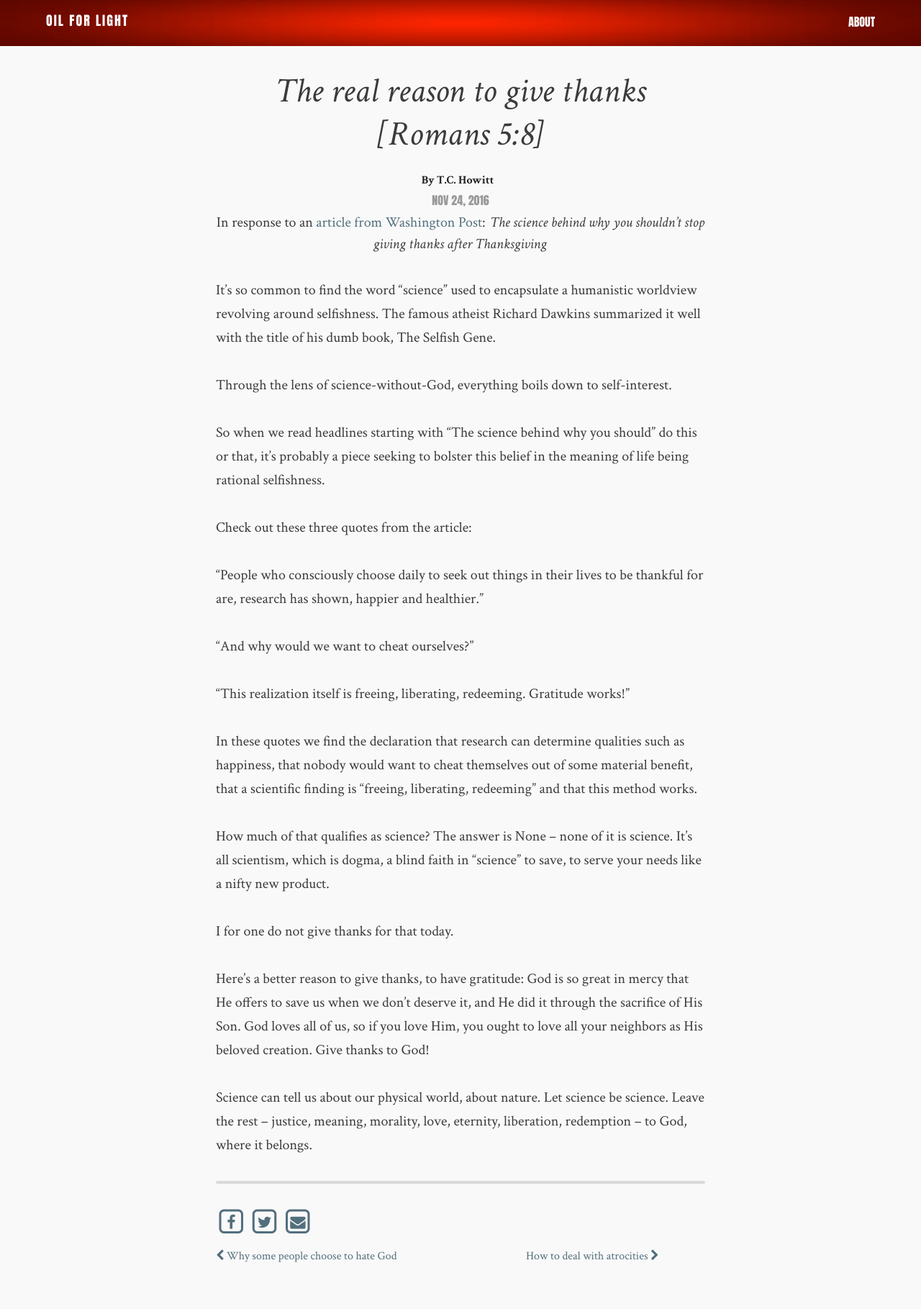
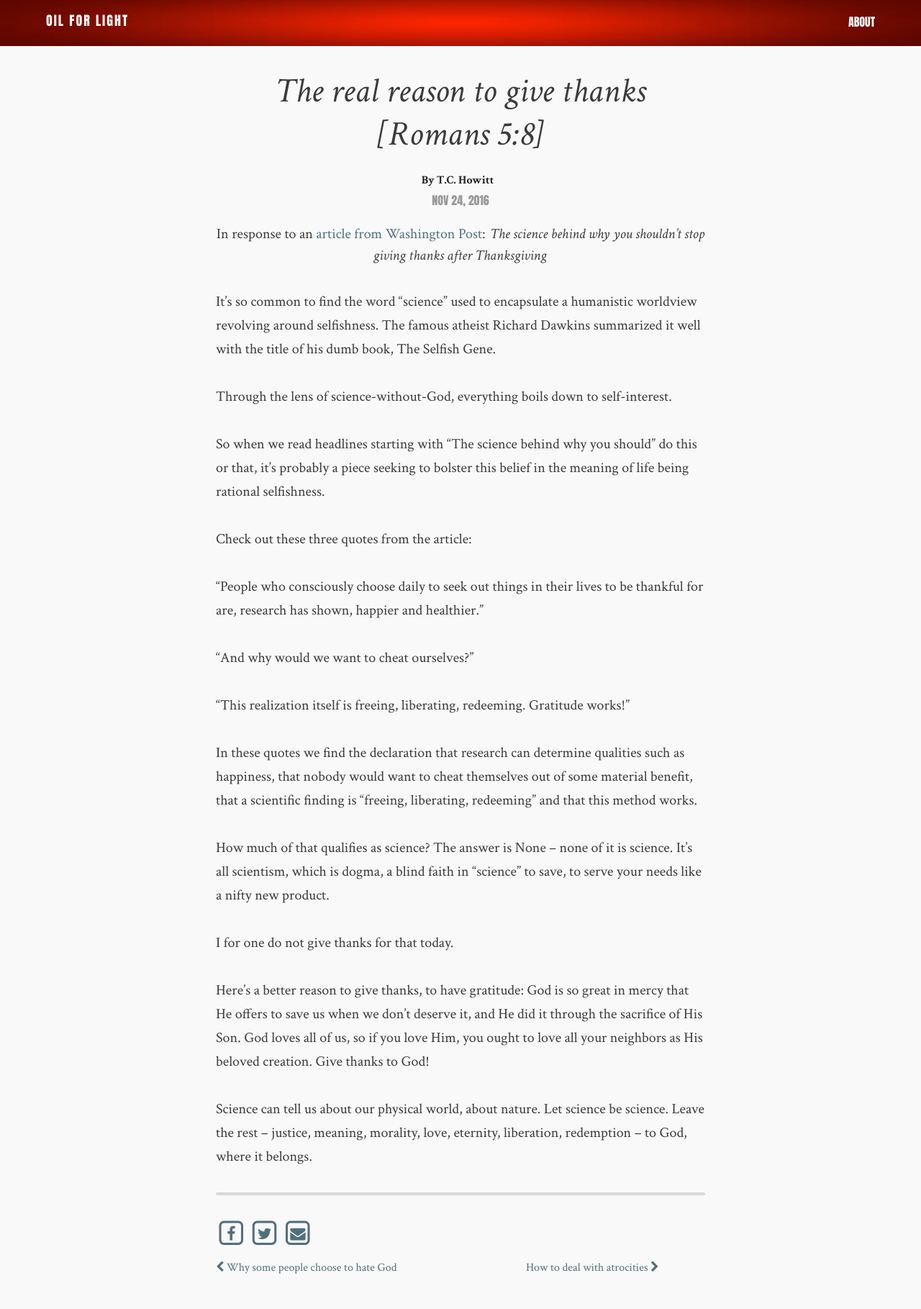
Before and after one commit to flashlightministries/oilforlight, a Jekyll site: the page built from _posts/2016-11-24-real-reason-thanks.md, in a window 1280 px wide. Shown: the whole page at 72% size. Built offline with Jekyll 4.4.1, drawn with Linux system fonts in a browser that asks for light colours; nearby versions of some CDN libraries.

Commit message:
Update post.html

```diff
--- a/_layouts/post.html
+++ b/_layouts/post.html
@@ -25,6 +25,7 @@
         {% endif %}
 
         {% if page.source %}
+          {% unless page.image.feature %}<br/>{% endunless %}
           <p class="small">In response to an <a target="_blank" href="{{ page.source.url }}">article from {{ page.source.name }}</a>{% if page.source.headline %}: <em>{{ page.source.headline }}</em> {% endif %}</p>
         {% endif %}
 
```
